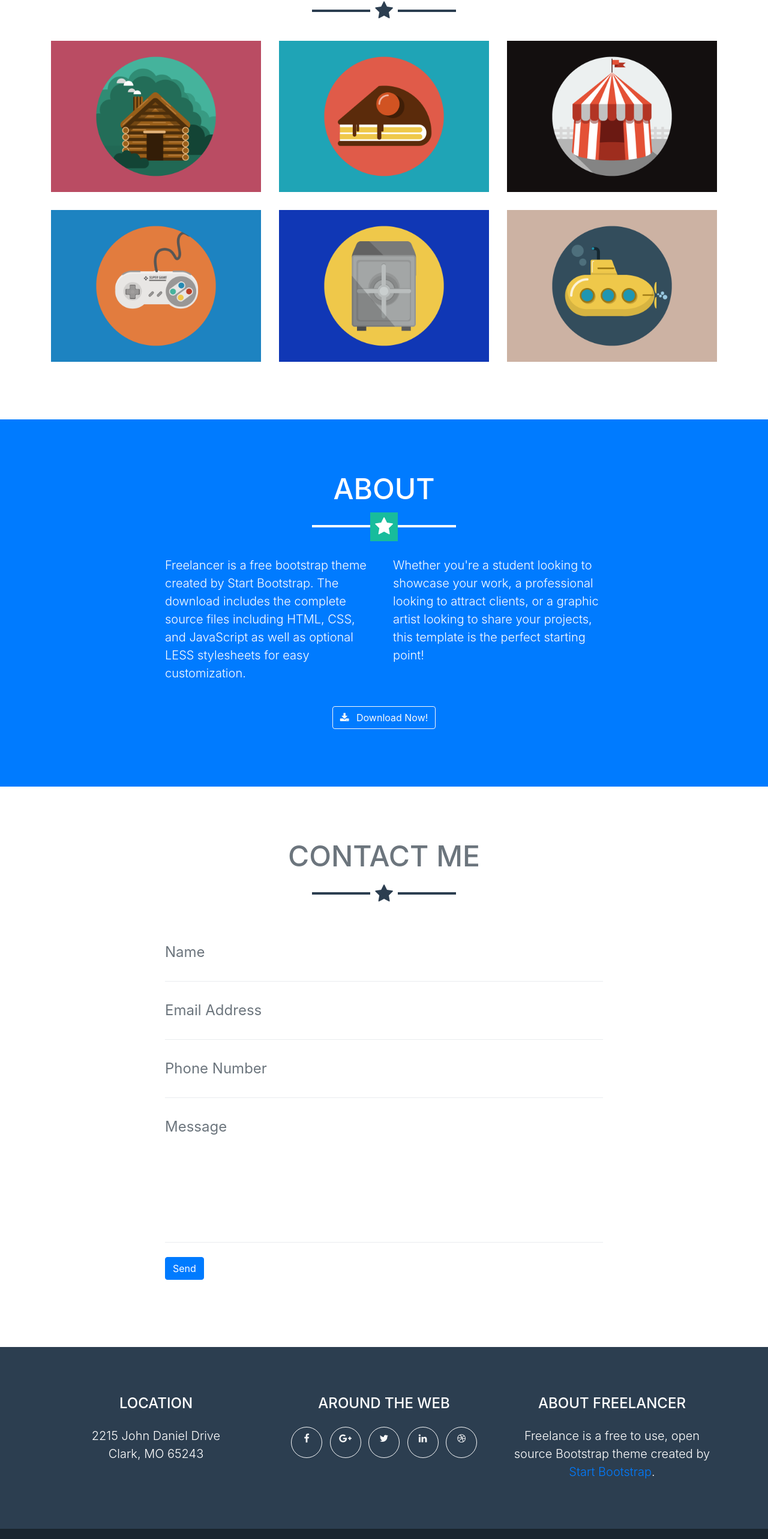
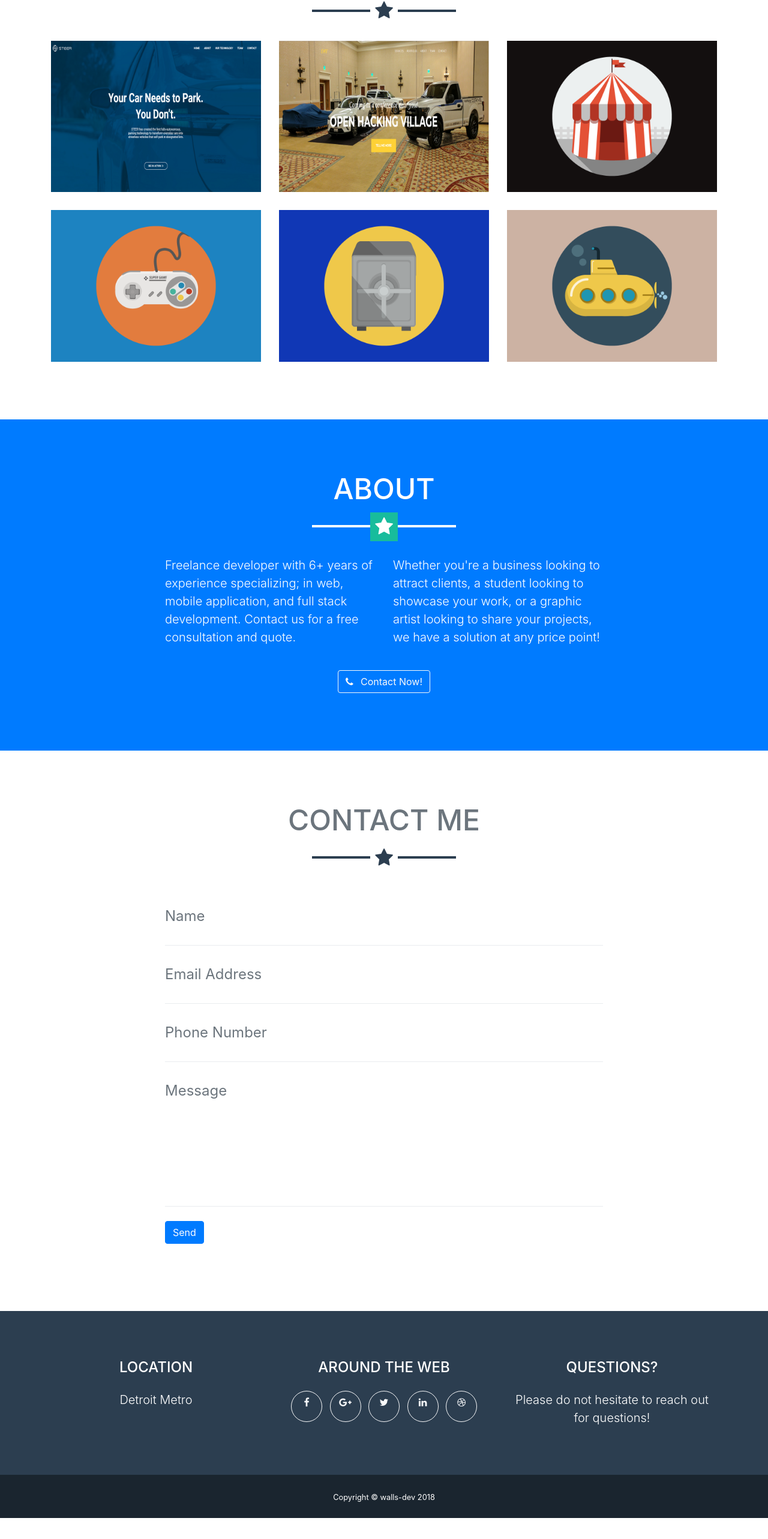
Before and after one commit to sllawcj/sllawcj.github.io, a website with bundled scripts: page index.html in a window 1280 px wide. Shown: the part 944-3509 px from the top of the page at 60% size. After the commit the page ends 3474 px from the top, so only its background shows below. Built offline with nearby package versions, Linux system fonts and the light colour scheme.

Commit message:
updates
updates

```diff
--- a/index.html
+++ b/index.html
@@ -75,7 +75,7 @@
                   <i class="fa fa-search-plus fa-3x"></i>
                 </div>
               </div>
-              <img class="img-fluid" src="img/portfolio/cabin.png" alt="">
+              <img class="img-fluid" src="img/portfolio/steer.png" alt="">
             </a>
           </div>
           <div class="col-md-6 col-lg-4">
@@ -85,7 +85,7 @@
                   <i class="fa fa-search-plus fa-3x"></i>
                 </div>
               </div>
-              <img class="img-fluid" src="img/portfolio/cake.png" alt="">
+              <img class="img-fluid" src="img/portfolio/OHV.png" alt="">
             </a>
           </div>
           <div class="col-md-6 col-lg-4">
@@ -139,16 +139,16 @@
         <hr class="star-light mb-5">
         <div class="row">
           <div class="col-lg-4 ml-auto">
-            <p class="lead">Freelancer is a free bootstrap theme created by Start Bootstrap. The download includes the complete source files including HTML, CSS, and JavaScript as well as optional LESS stylesheets for easy customization.</p>
+            <p class="lead">Freelance developer with 6+ years of experience specializing; in web, mobile application, and full stack development. Contact us for a free consultation and quote.</p>
           </div>
           <div class="col-lg-4 mr-auto">
-            <p class="lead">Whether you're a student looking to showcase your work, a professional looking to attract clients, or a graphic artist looking to share your projects, this template is the perfect starting point!</p>
+            <p class="lead">Whether you're a business looking to attract clients, a student looking to showcase your work, or a graphic artist looking to share your projects, we have a solution at any price point!</p>
           </div>
         </div>
         <div class="text-center mt-4">
-          <a class="btn btn-xl btn-outline-light" href="#">
-            <i class="fa fa-download mr-2"></i>
-            Download Now!
+          <a class="btn btn-xl btn-outline-light" href="#contact">
+            <i class="fa fa-phone mr-2"></i>
+            Contact Now!
           </a>
         </div>
       </div>
@@ -209,8 +209,8 @@
         <div class="row">
           <div class="col-md-4 mb-5 mb-lg-0">
             <h4 class="text-uppercase mb-4">Location</h4>
-            <p class="lead mb-0">2215 John Daniel Drive
-              <br>Clark, MO 65243</p>
+            <p class="lead mb-0">Detroit Metro
+              <br></p>
           </div>
           <div class="col-md-4 mb-5 mb-lg-0">
             <h4 class="text-uppercase mb-4">Around the Web</h4>
@@ -243,9 +243,8 @@
             </ul>
           </div>
           <div class="col-md-4">
-            <h4 class="text-uppercase mb-4">About Freelancer</h4>
-            <p class="lead mb-0">Freelance is a free to use, open source Bootstrap theme created by
-              <a href="http://startbootstrap.com">Start Bootstrap</a>.</p>
+            <h4 class="text-uppercase mb-4">Questions?</h4>
+            <p class="lead mb-0">Please do not hesitate to reach out for questions!</p>
           </div>
         </div>
       </div>
@@ -253,7 +252,7 @@
 
     <div class="copyright py-4 text-center text-white">
       <div class="container">
-        <small>Copyright &copy; Your Website 2018</small>
+        <small>Copyright &copy; walls-dev 2018</small>
       </div>
     </div>
 
@@ -275,10 +274,10 @@
         <div class="container text-center">
           <div class="row">
             <div class="col-lg-8 mx-auto">
-              <h2 class="text-secondary text-uppercase mb-0">Project Name</h2>
+              <h2 class="text-secondary text-uppercase mb-0">STEERTech</h2>
               <hr class="star-dark mb-5">
-              <img class="img-fluid mb-5" src="img/portfolio/cabin.png" alt="">
-              <p class="mb-5">Lorem ipsum dolor sit amet, consectetur adipisicing elit. Mollitia neque assumenda ipsam nihil, molestias magnam, recusandae quos quis inventore quisquam velit asperiores, vitae? Reprehenderit soluta, eos quod consequuntur itaque. Nam.</p>
+              <img class="img-fluid mb-5" src="img/portfolio/steer.png" alt="">
+              <p class="mb-5">STEERTech reached out to us with some last minute website changes before a big release, we were able to make the required changes and publish the sight in time for their big release. We are now working with STEERTech to aid them in a complete site design, as they are not happy with their previous developer.</p>
               <a class="btn btn-primary btn-lg rounded-pill portfolio-modal-dismiss" href="#">
                 <i class="fa fa-close"></i>
                 Close Project</a>
@@ -297,10 +296,10 @@
         <div class="container text-center">
           <div class="row">
             <div class="col-lg-8 mx-auto">
-              <h2 class="text-secondary text-uppercase mb-0">Project Name</h2>
+              <h2 class="text-secondary text-uppercase mb-0">OHV</h2>
               <hr class="star-dark mb-5">
-              <img class="img-fluid mb-5" src="img/portfolio/cake.png" alt="">
-              <p class="mb-5">Lorem ipsum dolor sit amet, consectetur adipisicing elit. Mollitia neque assumenda ipsam nihil, molestias magnam, recusandae quos quis inventore quisquam velit asperiores, vitae? Reprehenderit soluta, eos quod consequuntur itaque. Nam.</p>
+              <img class="img-fluid mb-5" src="img/portfolio/OHV.png" alt="">
+              <p class="mb-5">Open Hacking Villages (OHV) is a non-for-profit group focused on bringing security to the forefront of computing, through their training programs and systems. We worked with OHV to develop a simple site in order to maintain a strong web presence.  </p>
               <a class="btn btn-primary btn-lg rounded-pill portfolio-modal-dismiss" href="#">
                 <i class="fa fa-close"></i>
                 Close Project</a>
```
Also changed, not shown: img/portfolio/OHV.PNG (added), img/portfolio/steer.PNG (added), 1 other file.
